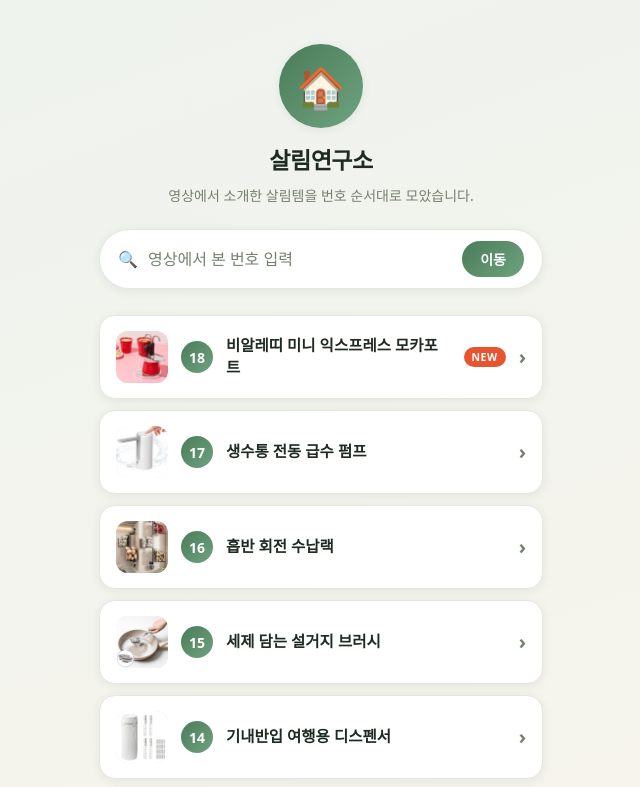
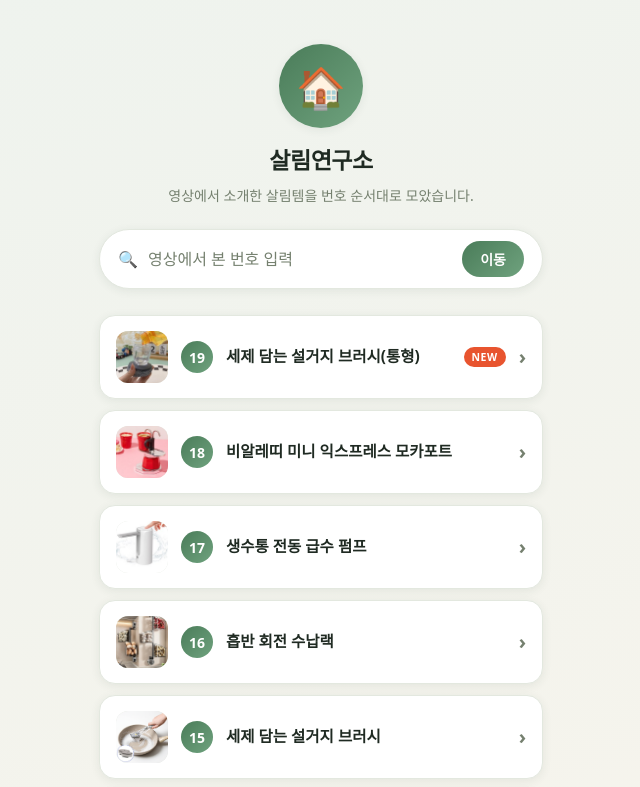
Before and after one commit to Yeongk-Kim/salim-links, a plain HTML site: page index.html in a window 1280 px wide. Shown: the top 787 px of the page, without its empty margins (319-959 px from the left). Drawn offline with Linux system fonts and the light colour scheme.

Commit message:
링크 페이지 갱신 — 상품 18개 (2026-08-19 11:02)

```diff
--- a/index.html
+++ b/index.html
@@ -76,7 +76,8 @@
     </div>
     <p id="없음" class="none" hidden>그 번호의 제품이 아직 없어요</p>
     <div class="list">
-      <a class="btn" data-num="18" href="https://link.coupang.com/a/gi18i22c9c" target="_blank" rel="noopener sponsored"><img class="thumb" src="img/18.jpg" alt="" loading="lazy"><span class="num">18</span><span class="name">비알레띠 미니 익스프레스 모카포트</span><span class="new">NEW</span><span class="arrow">&#8250;</span></a>
+      <a class="btn" data-num="19" href="https://link.coupang.com/a/gkFo8C8n7I" target="_blank" rel="noopener sponsored"><img class="thumb" src="img/19.jpg" alt="" loading="lazy"><span class="num">19</span><span class="name">세제 담는 설거지 브러시(통형)</span><span class="new">NEW</span><span class="arrow">&#8250;</span></a>
+      <a class="btn" data-num="18" href="https://link.coupang.com/a/gi18i22c9c" target="_blank" rel="noopener sponsored"><img class="thumb" src="img/18.jpg" alt="" loading="lazy"><span class="num">18</span><span class="name">비알레띠 미니 익스프레스 모카포트</span><span class="arrow">&#8250;</span></a>
       <a class="btn" data-num="17" href="https://link.coupang.com/a/giZkwMFEui" target="_blank" rel="noopener sponsored"><img class="thumb" src="img/17.jpg" alt="" loading="lazy"><span class="num">17</span><span class="name">생수통 전동 급수 펌프</span><span class="arrow">&#8250;</span></a>
       <a class="btn" data-num="16" href="https://link.coupang.com/a/ghZ1gbbIbY" target="_blank" rel="noopener sponsored"><img class="thumb" src="img/16.jpg" alt="" loading="lazy"><span class="num">16</span><span class="name">흡반 회전 수납랙</span><span class="arrow">&#8250;</span></a>
       <a class="btn" data-num="15" href="https://link.coupang.com/a/ghMtB6SB9U" target="_blank" rel="noopener sponsored"><img class="thumb" src="img/15.jpg" alt="" loading="lazy"><span class="num">15</span><span class="name">세제 담는 설거지 브러시</span><span class="arrow">&#8250;</span></a>
```
Also changed, not shown: img/19.jpg (added).
